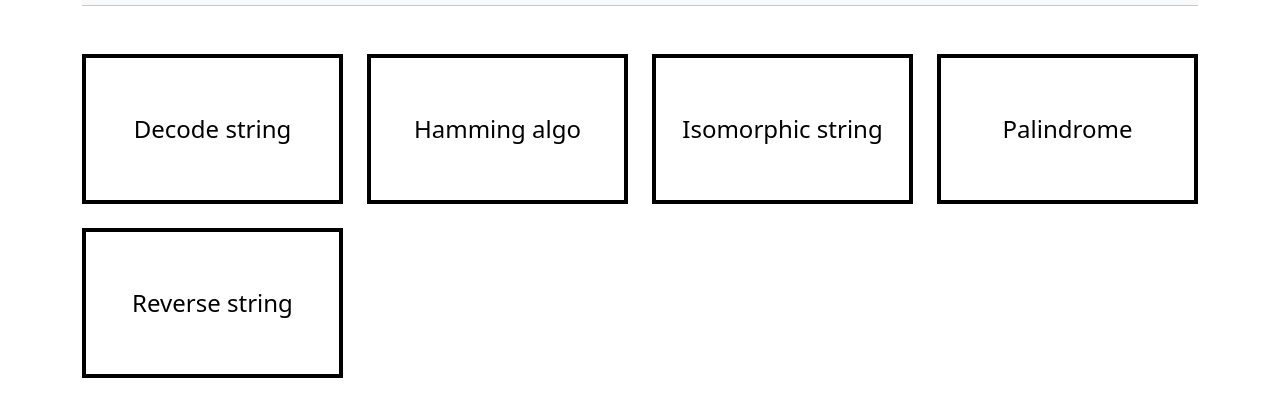
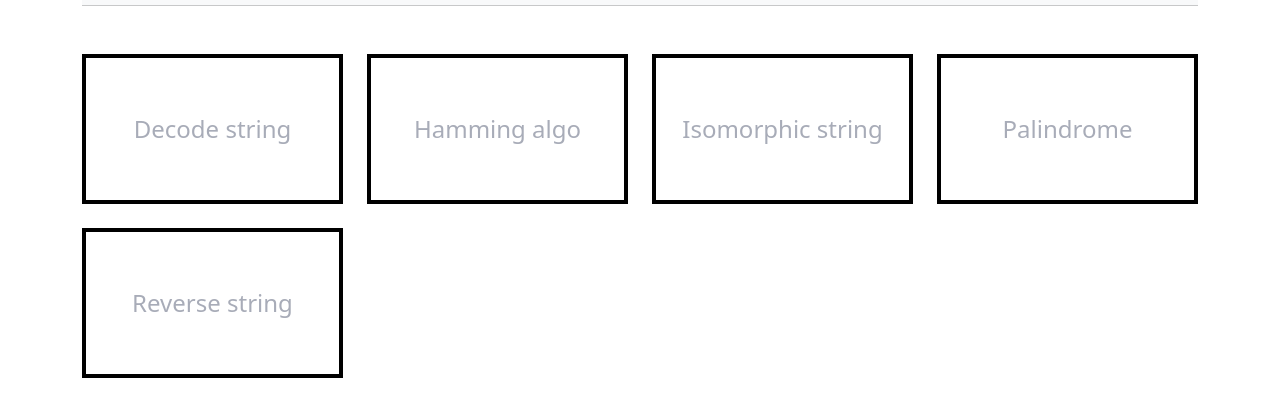
Before and after one commit to Ramya-brs/String-Algorithm, a plain HTML site: page index.html in a window 1280 px wide. Shown: the part 142-558 px from the top of the page. Drawn offline with nearby package versions, Linux system fonts and the light colour scheme.

Commit message:
Update index.html

```diff
--- a/index.html
+++ b/index.html
@@ -19,7 +19,7 @@
         display: flex !important;
         align-items: center;
         justify-content: center;
-        color: #000;
+        color: #A8ACB8;
         transition: 0.3s;
         line-height: 26px;
         text-decoration: none;
```
